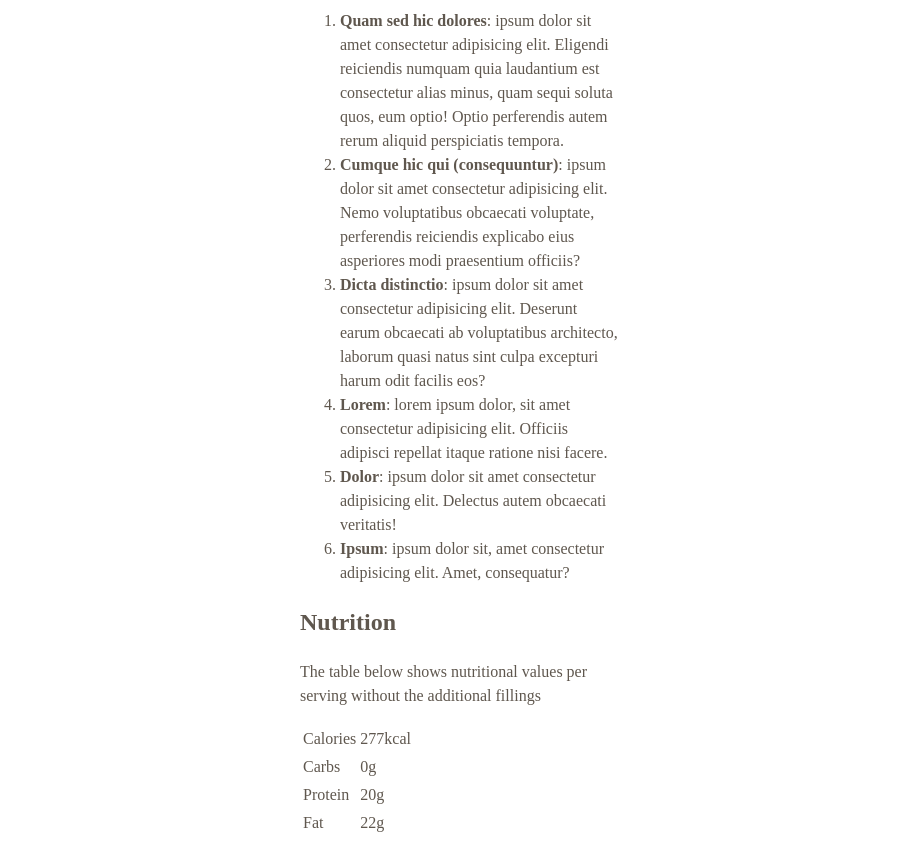
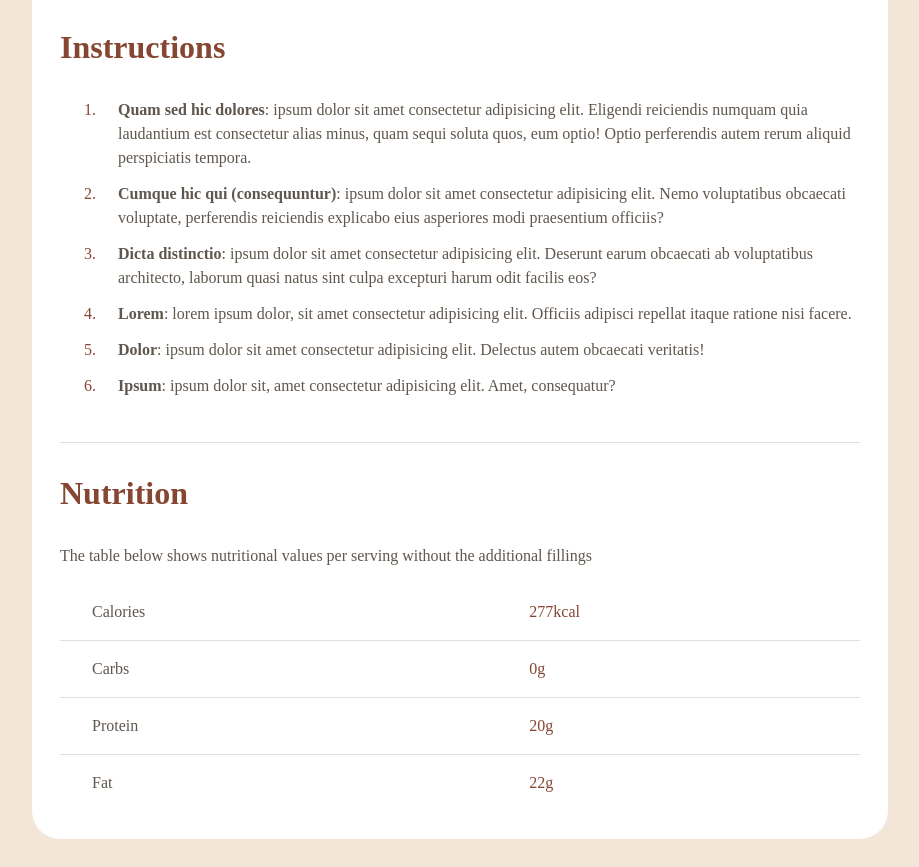
Before and after one commit to looonnng/FEM-recipe-page, a plain HTML site: page index.html in a window 1280 px wide. Shown: the part 750-1617 px from the top of the page, without its empty margins (180-1099 px from the left). Before the commit the page ends 1588 px from the top, so only its background shows below. Drawn offline with Linux system fonts and the light colour scheme; a web font is replaced by a local one.

Commit message:
feat: styles recipe
feat: style nutritional table
feat: add media query for desktop layout

```diff
--- a/styles.css
+++ b/styles.css
@@ -16,7 +16,6 @@
   --fs-m: 16px;
   --fs-l: 22px;
   --fs-xl: 32px;
-
 
   --spacing-s: calc(var(--fs-m) - 8px);
   --spacing-m: calc(var(--fs-m) - 4px);
@@ -60,11 +59,9 @@ body {
   line-height: 1.5;
 }
 
-
-section {
+main > section {
   max-width: var(--size-mobile);
   margin: 0 auto;
-
 }
 
 .recipe-title {
@@ -76,6 +73,7 @@ section {
 
 img {
   width: 100%;
+  max-width: 800px;
   display: block;
   margin: 0 auto;
 }
@@ -88,6 +86,7 @@ img {
 .prep {
   background-color: var(--color-accent-bg);
   padding: var(--spacing-l);
+  border-radius: var(--spacing-m);
 }
 
 .prep__title {
@@ -97,6 +96,72 @@ img {
   color: var(--color-accent-text);
 }
 
-.prep__item + .prep__item {
+.wrapper > section + section:not(.nutrition) {
+  border-bottom: 1px solid var(--color-primary-light);
+  padding-bottom: var(--spacing-xl);
+}
+
+/* Style space between ::marker and list element's content */
+li {
+  padding-left: var(--spacing-l);
+}
+
+li::marker {
+  color: var(--color-accent-title);
+  font-family: "Outfit Bold";
+}
+
+li + li {
   margin-top: var(--spacing-m);
 }
+
+.section-title {
+  color: var(--color-accent-title);
+  font-family: "Youngserif";
+  font-size: var(--fs-xl);
+}
+
+table {
+  border-collapse: collapse;
+  width: 100%;
+}
+
+tr + tr {
+  border-top: 1px solid var(--color-primary-light);
+}
+
+td {
+  padding: 1rem 2rem;
+}
+
+li b {
+  font-family: "Outfit Bold";
+}
+
+.nutritrion-value {
+  font-family: "Outfit Bold";
+  color: var(--color-accent-title);
+  padding-left: 0;
+}
+
+@media (min-width: 400px) {
+  main {
+    background-color: var(--color-primary-lighter);
+    padding: var(--spacing-xl);
+  }
+
+  main > section {
+    background-color: var(--color-base);
+    max-width: 800px;
+    border-radius: var(--spacing-xl);
+    padding: var(--spacing-xl);
+  }
+
+  img {
+    border-radius: var(--spacing-l);
+  }
+
+  .wrapper {
+    width: 100%;
+  }
+}
```
